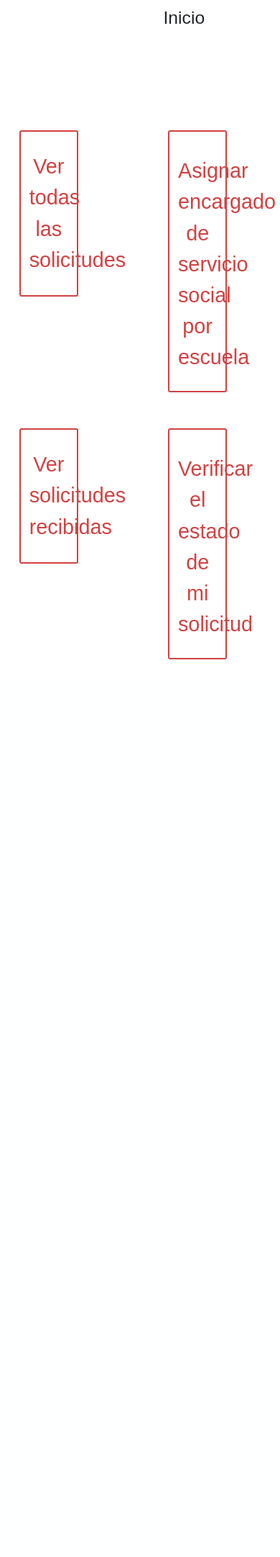
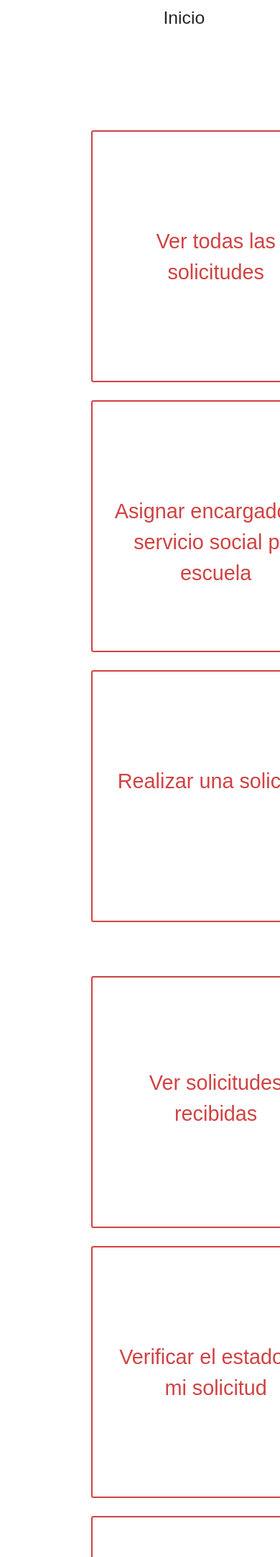
Before and after one commit to CLLKoZ/SISCOSS, a Django app: page / in a window 390 px wide. Shown: the part 165-2328 px from the top of the page at 72% size. Before the commit the page ends 1081 px from the top, so only its background shows below. Run offline with Django 3.2, Linux system fonts and the light colour scheme; some libraries are stand-ins or nearby versions.

Commit message:
Inicio responsive

```diff
--- a/SISCOSS/static/SISCOSS/css/inicio.css
+++ b/SISCOSS/static/SISCOSS/css/inicio.css
@@ -5,8 +5,8 @@ html, body {
 
 .bttn{
   text-align: center;
-  width: 15%;
-  height: 15%;
+  width: 350px;
+  height: 350px;
 }
 
 .bttn:hover{
@@ -15,16 +15,20 @@ html, body {
 }
 
 .away{
-  margin-left: 125px;
+  margin-left: 100px;
 }
 
 .tal{
-  margin-top: 50%;
-  margin-bottom: 50%;
+  width: 300px;
+  height: 300px;
+  margin-top: 125px;
+  margin-left: 10px;
   font-size: 1.8rem;
 }
 
 .tal2{
+  margin-top: 50%;
+  margin-bottom: 50%;
   margin-top: 50%;
   margin-bottom: 34.25%;
   font-size: 1.8rem;
@@ -37,7 +41,7 @@ html, body {
 }
 
 .tama{
-  width: 150%;
+  width: 100%;
   margin-top: 50px;
   margin-bottom: 25px;
   margin-left:4%;
@@ -46,3 +50,35 @@ html, body {
 .disabled {
   overflow-x: hidden;
 }
+
+.disp1{
+
+}
+
+.disp3{
+
+}
+
+@media screen and (max-width: 1290px) {
+  .disp3{
+    margin-top: 50px;
+    margin-left: 200px;
+  }
+}
+
+@media screen and (max-width: 840px) {
+  .disp1{
+    margin-left: 100px;
+    margin-bottom: 25px;
+  }
+
+  .away{
+    margin-left: 100px;
+    margin-bottom: 25px;
+  }
+
+  .disp3{
+    margin-top: 0px;
+    margin-left: 100px;
+  }
+}
--- a/SISCOSS/templates/SISCOSS/index.html
+++ b/SISCOSS/templates/SISCOSS/index.html
@@ -4,18 +4,22 @@
 	{% block title %}SISCOSS - Inicio{% endblock %}
 
 	{% block content %}
-
+	<style>
+		body{
+			overflow-y: hidden;
+		}
+	</style>
 	<h2 style="text-align:center; padding-top: 10px;">Inicio</h2>
 	<div class="row tama disable">
-        <a href="{% url 'EstadoSolicitud' %}" class="md ctao bttn" style="text-decoration: none;"><p class="tal">Ver todas las solicitudes</p></a>
-        <a href="{% url 'AsignarEncargadoEscuela' %}" class="btn md ctao bttn away"><p class="tal2">Asignar encargado de servicio social por escuela</p></a>
-        <a href="{% url 'Solicitud' %}" class="btn md ctao bttn away"><p class="tal3">Realizar una solicitud</p></a>
+        <a href="{% url 'EstadoSolicitud' %}" class="btn md ctao bttn disp1"><p class="tal">Ver todas las solicitudes</p></a>
+        <a href="{% url 'AsignarEncargadoEscuela' %}" class="btn md ctao bttn away"><p class="tal">Asignar encargado de servicio social por escuela</p></a>
+        <a href="{% url 'Solicitud' %}" class="btn md ctao bttn away disp3"><p class="tal">Realizar una solicitud</p></a>
     </div>
 
     <div class="row tama">
-        <a href="{% url 'SolicitudesRecibidas' %}" class="md ctao bttn" style="text-decoration: none;"><p class="tal">Ver solicitudes recibidas</p></a>
-        <a href="{% url 'ver_estado_soli' %}" class="btn md ctao bttn away"><p class="tal2">Verificar el estado de mi solicitud</p></a>
-        <a href="#" class="btn md ctao bttn away"><p class="tal3">En espera de mas vistas</p></a>
+        <a href="{% url 'SolicitudesRecibidas' %}" class="md ctao bttn disp1" style="text-decoration: none;"><p class="tal">Ver solicitudes recibidas</p></a>
+        <a href="{% url 'ver_estado_soli' %}" class="btn md ctao bttn away"><p class="tal">Verificar el estado de mi solicitud</p></a>
+        <a href="#" class="btn md ctao bttn away disp3"><p class="tal">En espera de mas vistas</p></a>
     </div>
 	<script src="{% static 'SISCOSS/js/bootstrap.bundle.js' %}"></script>
 	<script src="https://code.jquery.com/jquery-3.6.0.min.js"></script>
```
